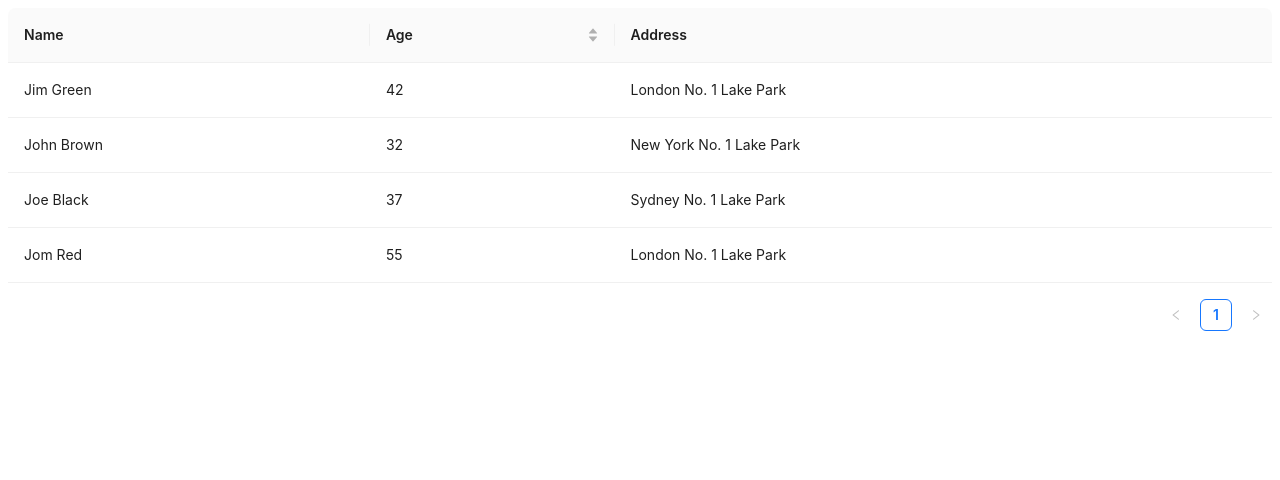
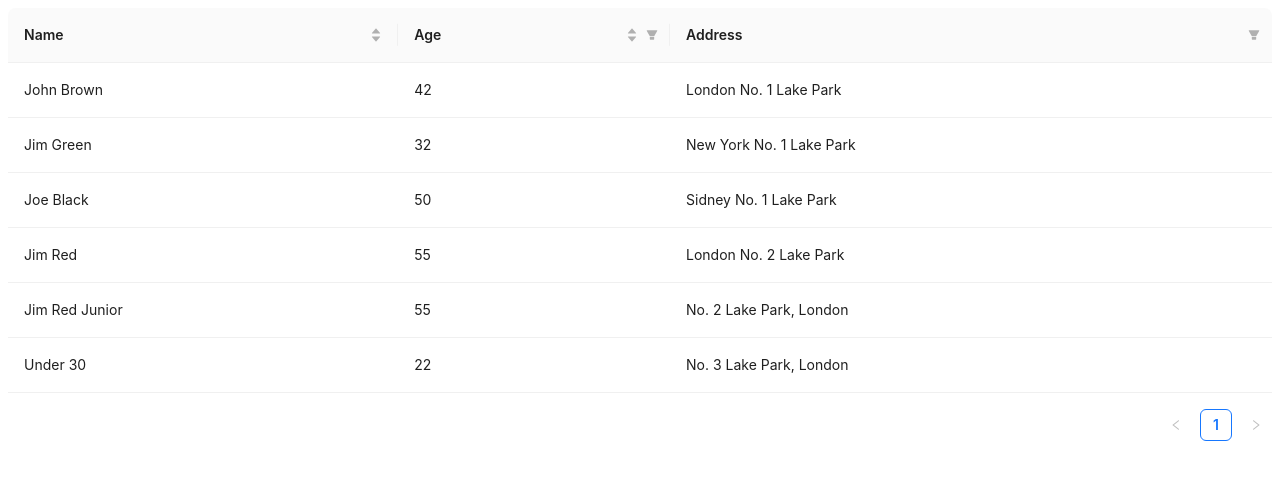
Before and after one commit to TriPhan0511/react-ant-design, a React (Vite) app: page / in a window 1280 px wide. Shown: the top 480 px of the page. Built offline with nearby package versions, Linux system fonts and the light colour scheme.

Commit message:
Basic filter and sort

```diff
--- a/src/App.jsx
+++ b/src/App.jsx
@@ -1,8 +1,7 @@
-import Antd06FilterAndSort from './samples/tables/Antd06FilterAndSort'
-
+import Antd06FilterAndSorter from './samples/tables/AntdTable06FilterAndSorter'
 
 function App() {
-  return <Antd06FilterAndSort />
+	return <Antd06FilterAndSorter />
 }
 
 export default App
--- a/src/samples/tables/Antd06FilterAndSort.jsx
+++ /dev/null
@@ -1,57 +0,0 @@
-import { Table } from 'antd'
-
-// Datasource
-const dataSource = [
-  {
-    key: '1',
-    name: 'Jim Green',
-    age: 42,
-    address: 'London No. 1 Lake Park',
-  },
-  {
-    key: '2',
-    name: 'John Brown',
-    age: 32,
-    address: 'New York No. 1 Lake Park',
-  },
-  {
-    key: '3',
-    name: 'Joe Black',
-    age: 37,
-    address: 'Sydney No. 1 Lake Park',
-  },
-  {
-    key: '4',
-    name: 'Jom Red',
-    age: 55,
-    address: 'London No. 1 Lake Park',
-  },
-]
-
-// Columns
-const columns = [
-  {
-    title: 'Name',
-    dataIndex: 'name',
-  },
-  {
-    title: 'Age',
-    dataIndex: 'age',
-    // defaultSortOrder: 'descend',
-    sorter: (a, b) => a.age - b.age,
-  },
-  {
-    title: 'Address',
-    dataIndex: 'address',
-  },
-]
-
-const Antd06FilterAndSort = () => {
-  return (
-    <>
-      <Table dataSource={dataSource} columns={columns} />
-    </>
-  )
-}
-
-export default Antd06FilterAndSort
--- /dev/null
+++ b/src/samples/tables/AntdTable06FilterAndSorter.jsx
@@ -0,0 +1,194 @@
+import { Table } from 'antd'
+
+// Datasource
+const dataSource = [
+	{
+		key: '1',
+		name: 'John Brown',
+		age: 42,
+		address: 'London No. 1 Lake Park',
+	},
+	{
+		key: '2',
+		name: 'Jim Green',
+		age: 32,
+		address: 'New York No. 1 Lake Park',
+	},
+	{
+		key: '3',
+		name: 'Joe Black',
+		age: 50,
+		address: 'Sidney No. 1 Lake Park',
+	},
+	{
+		key: '4',
+		name: 'Jim Red',
+		age: 55,
+		address: 'London No. 2 Lake Park',
+	},
+	{
+		key: '5',
+		name: 'Jim Red Junior',
+		age: 55,
+		address: 'No. 2 Lake Park, London ',
+	},
+	{
+		key: '6',
+		name: 'Under 30',
+		age: 22,
+		address: 'No. 3 Lake Park, London ',
+	},
+]
+
+// Columns
+const columns = [
+	{
+		title: 'Name',
+		dataIndex: 'name',
+		sorter: (a, b) => (a.name < b.name ? -1 : a.name > b.name ? 1 : 0), // Alphabetical sorting
+		// filters: [
+		// 	{
+		// 		text: 'Joe',
+		// 		value: 'Joe',
+		// 	},
+		// 	{
+		// 		text: 'Jim',
+		// 		value: 'Jim',
+		// 	},
+		// ],
+		// onFilter: (value, record) =>
+		// 	record.name.toLowerCase().includes(value.toLowerCase()), // Alphabetical filtering
+	},
+	{
+		title: 'Age',
+		dataIndex: 'age',
+		sorter: (a, b) => a.age - b.age, // Numerical sorting
+		filters: [
+			{
+				text: 'Between 30 and 40',
+				value: [30, 40],
+			},
+			{
+				text: 'Between 41 and 50',
+				value: [41, 50],
+			},
+			{
+				text: 'Between 51 and 60',
+				value: [51, 60],
+			},
+			{
+				text: 'Under 30',
+				value: [0, 29],
+			},
+			{
+				text: 'Under 45',
+				value: [0, 44],
+			},
+		],
+		onFilter: (value, record) =>
+			record.age >= value[0] && record.age <= value[1], // Numerical filtering
+	},
+
+	{
+		title: 'Address',
+		dataIndex: 'address',
+		filters: [
+			{
+				text: 'London',
+				value: 'London',
+			},
+			{
+				text: 'New York',
+				value: 'New York',
+			},
+			{
+				text: 'Sidney',
+				value: 'sidney',
+			},
+		],
+		onFilter: (value, record) =>
+			record.address.toLowerCase().includes(value.toLowerCase()), // Alphabetical sorting
+	},
+	// 	onFilter: (value, record) =>
+	// 		record.address.toLowerCase().indexOf(value.toLowerCase()) === 0,
+	// },
+]
+
+const onChange = (pagination, filters, sorter, extra) => {
+	console.log('params', pagination, filters, sorter, extra)
+}
+
+const Antd06FilterAndSorter = () => {
+	return (
+		<>
+			<Table dataSource={dataSource} columns={columns} onChange={onChange} />
+			{/* <Table
+				dataSource={dataSource}
+				columns={columns}
+				onChange={onChange}
+				pagination={{ pageSize: 2 }}
+			/> */}
+		</>
+	)
+}
+
+export default Antd06FilterAndSorter
+
+// ------------------------------------------------------------------
+// import { Table } from 'antd'
+
+// // Datasource
+// const dataSource = [
+// 	{
+// 		key: '1',
+// 		name: 'Jim Green',
+// 		age: 42,
+// 		address: 'London No. 1 Lake Park',
+// 	},
+// 	{
+// 		key: '2',
+// 		name: 'John Brown',
+// 		age: 32,
+// 		address: 'New York No. 1 Lake Park',
+// 	},
+// 	{
+// 		key: '3',
+// 		name: 'Joe Black',
+// 		age: 37,
+// 		address: 'Sydney No. 1 Lake Park',
+// 	},
+// 	{
+// 		key: '4',
+// 		name: 'Jom Red',
+// 		age: 55,
+// 		address: 'London No. 1 Lake Park',
+// 	},
+// ]
+
+// // Columns
+// const columns = [
+// 	{
+// 		title: 'Name',
+// 		dataIndex: 'name',
+// 	},
+// 	{
+// 		title: 'Age',
+// 		dataIndex: 'age',
+// 		// defaultSortOrder: 'descend',
+// 		sorter: (a, b) => a.age - b.age,
+// 	},
+// 	{
+// 		title: 'Address',
+// 		dataIndex: 'address',
+// 	},
+// ]
+
+// const Antd06FilterAndSorter = () => {
+// 	return (
+// 		<>
+// 			<Table dataSource={dataSource} columns={columns} />
+// 		</>
+// 	)
+// }
+
+// export default Antd06FilterAndSorter
```
